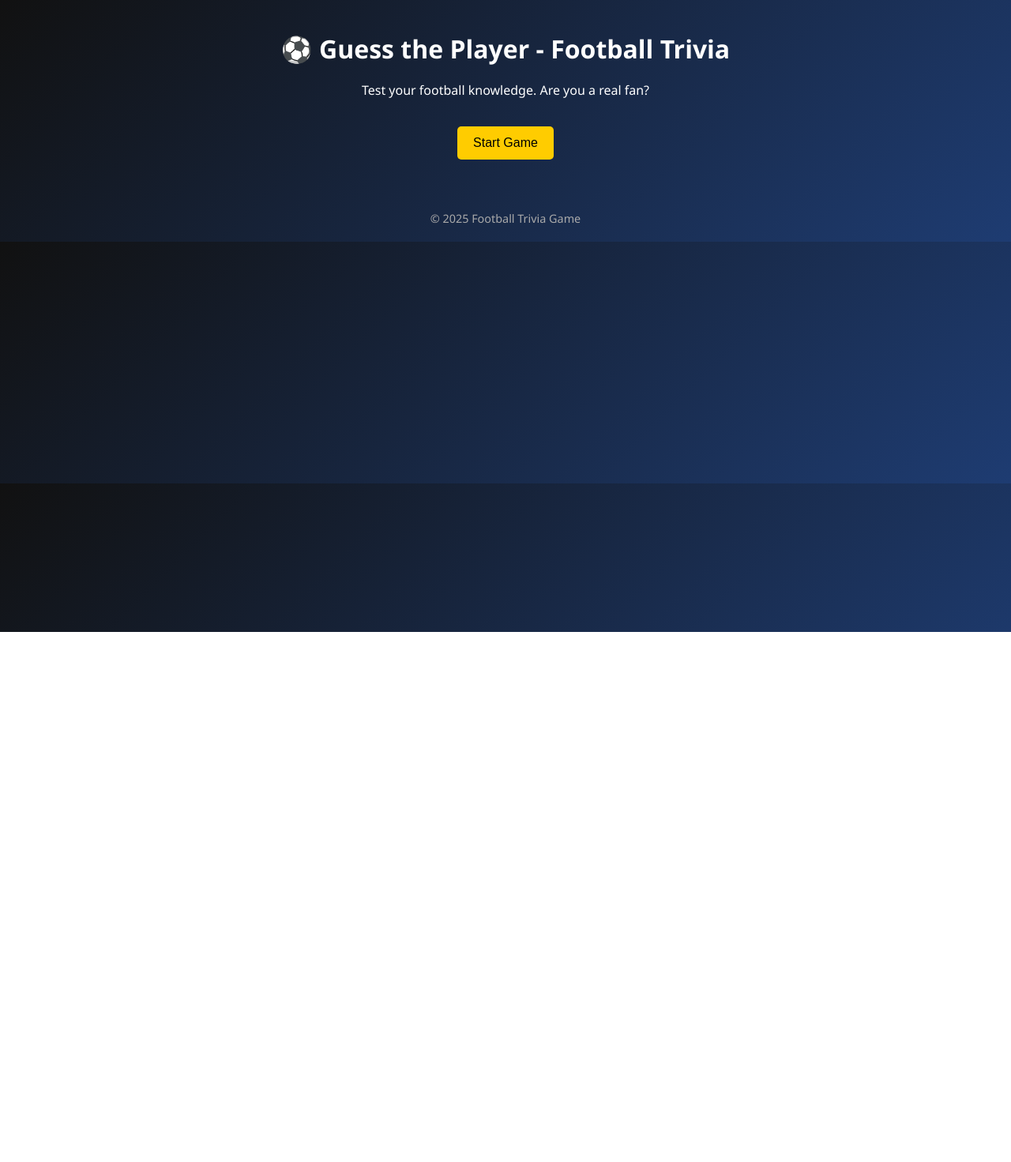
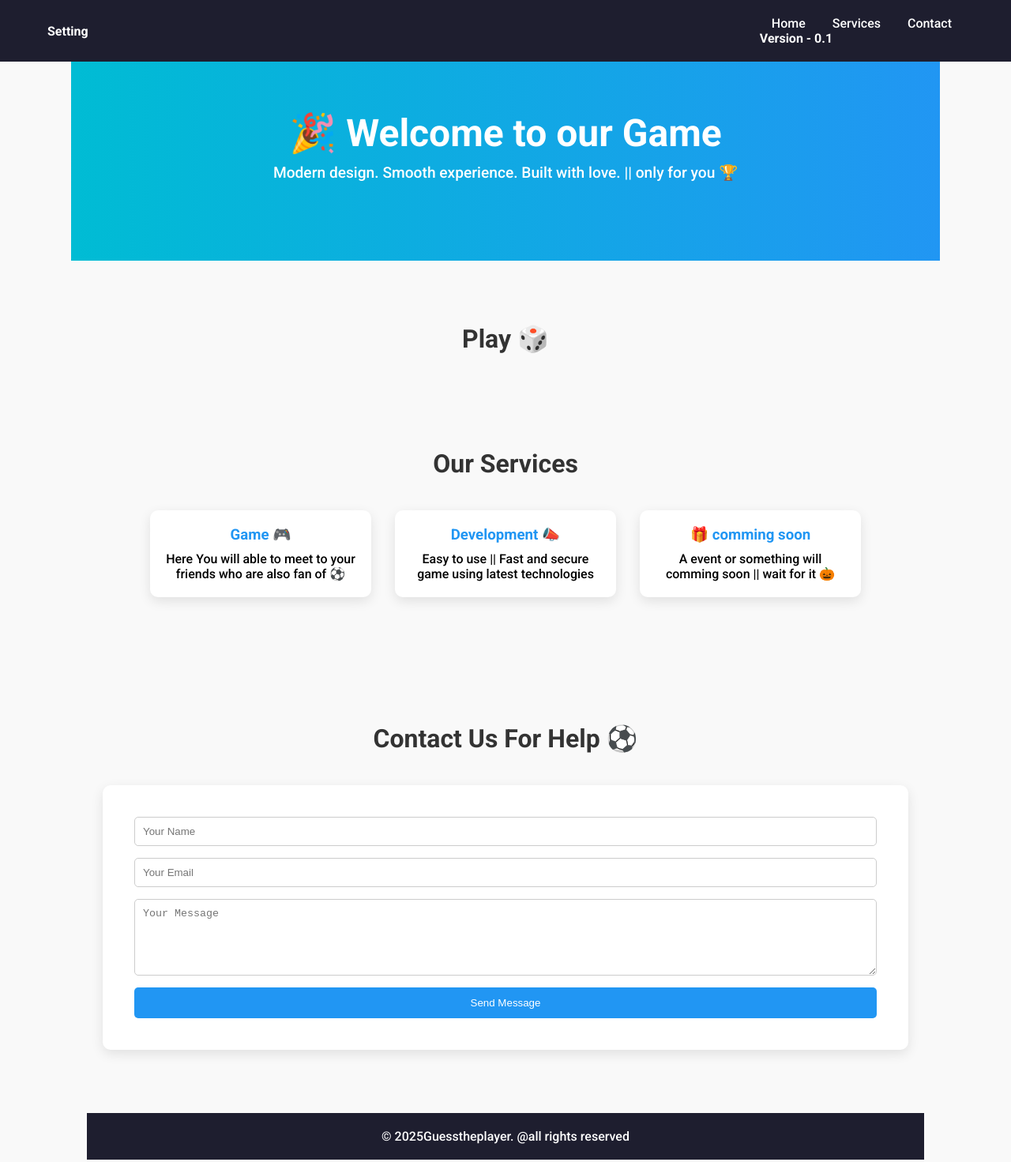
Before and after one commit to mahiarnav/Guesstheplayer, a plain HTML site: page index.html in a window 1280 px wide. Shown: the whole page at 79% size. Before the commit the page ends 800 px from the top, so only its background shows below. Drawn offline with Linux system fonts and the light colour scheme.

Commit message:
Update index.html

```diff
--- a/index.html
+++ b/index.html
@@ -3,135 +3,216 @@
 <head>
   <meta charset="UTF-8" />
   <meta name="viewport" content="width=device-width, initial-scale=1.0"/>
-  <title>Guess the Player - Trivia</title>
+  <title>Modern Web Main Page</title>
+  <link href="https://fonts.googleapis.com/css2?family=Roboto:wght@300;500;700&display=swap" rel="stylesheet">
   <style>
+    * {
+      margin: 0;
+      padding: 0;
+      box-sizing: border-box;
+    }
+
     body {
-      margin: 0;
-      font-family: 'Segoe UI', sans-serif;
-      background: linear-gradient(135deg, #111, #1e3c72);
+      font-family: 'Roboto', sans-serif;
+      background: #f9f9f9;
+      scroll-behavior: smooth;
+    }
+
+    header {
+      background: #1e1e2f;
+      color: #fff;
+      padding: 20px 0;
+      position: fixed;
+      width: 100%;
+      top: 0;
+      z-index: 999;
+    }
+
+    nav {
+      max-width: 1200px;
+      margin: auto;
+      display: flex;
+      justify-content: space-between;
+      align-items: center;
+      padding: 0 20px;
+    }
+
+    nav a {
+      color: #fff;
+      text-decoration: none;
+      margin: 0 15px;
+      font-weight: 500;
+    }
+
+    nav a:hover {
+      color: #00bcd4;
+    }
+
+    .hero {
+      background: linear-gradient(to right, #00bcd4, #2196f3);
+      color: #fff;
+      padding: 140px 20px 100px;
+      text-align: center;
+    }
+
+    .hero h1 {
+      font-size: 3rem;
+      margin-bottom: 10px;
+    }
+
+    .hero p {
+      font-size: 1.2rem;
+    }
+
+    section {
+      padding: 80px 20px;
+      max-width: 1100px;
+      margin: auto;
+    }
+
+    .section-title {
+      text-align: center;
+      margin-bottom: 40px;
+      font-size: 2rem;
+      color: #333;
+    }
+
+    .services {
+      display: flex;
+      flex-wrap: wrap;
+      gap: 30px;
+      justify-content: center;
+    }
+
+    .service {
+      background: #fff;
+      padding: 20px;
+      border-radius: 10px;
+      box-shadow: 0 5px 15px rgba(0,0,0,0.1);
+      width: 280px;
+      text-align: center;
+      transition: transform 0.3s ease;
+    }
+
+    .service:hover {
+      transform: translateY(-10px);
+    }
+
+    .service h3 {
+      margin-bottom: 10px;
+      color: #2196f3;
+    }
+
+    .contact {
+      background: #fff;
+      padding: 40px;
+      border-radius: 10px;
+      box-shadow: 0 5px 15px rgba(0,0,0,0.1);
+    }
+
+    .contact form {
+      display: flex;
+      flex-direction: column;
+    }
+
+    .contact input, .contact textarea {
+      padding: 10px;
+      margin-bottom: 15px;
+      border: 1px solid #ccc;
+      border-radius: 5px;
+    }
+
+    .contact button {
+      background: #2196f3;
+      color: #fff;
+      border: none;
+      padding: 12px;
+      border-radius: 5px;
+      cursor: pointer;
+    }
+
+    footer {
+      background: #1e1e2f;
       color: #fff;
       text-align: center;
       padding: 20px;
     }
 
-    h1, h2, p {
-      margin: 20px 0;
-    }
+    @media (max-width: 768px) {
+      .services {
+        flex-direction: column;
+        align-items: center;
+      }
 
-    .lobby, .game {
-      max-width: 600px;
-      margin: auto;
-    }
+      nav {
+        flex-direction: column;
+        align-items: flex-start;
+      }
 
-    .hidden {
-      display: none;
-    }
-
-    input[type="text"] {
-      padding: 12px;
-      font-size: 16px;
-      width: 80%;
-      border-radius: 5px;
-      border: none;
-      margin-top: 10px;
-    }
-
-    button {
-      padding: 12px 20px;
-      margin: 15px 10px;
-      font-size: 16px;
-      border: none;
-      border-radius: 5px;
-      background-color: #ffcc00;
-      color: #000;
-      cursor: pointer;
-      transition: 0.3s;
-    }
-
-    button:hover {
-      background-color: #ffd633;
-    }
-
-    .feedback {
-      font-weight: bold;
-      margin-top: 15px;
-    }
-
-    footer {
-      margin-top: 50px;
-      font-size: 0.9em;
-      color: #aaa;
+      nav a {
+        margin: 5px 0;
+      }
     }
   </style>
 </head>
 <body>
 
-  <audio id="lobbyMusic" src="sounds/lobby.mp3" loop autoplay></audio>
-  <audio id="correctSound" src="sounds/correct.mp3"></audio>
-  <audio id="wrongSound" src="sounds/wrong.mp3"></audio>
+<header>
+  <nav>
+    <div><strong>Setting</strong></div>
 
-  <div class="lobby" id="lobby">
-    <h1>⚽ Guess the Player - Football Trivia</h1>
-    <p>Test your football knowledge. Are you a real fan?</p>
-    <button onclick="startGame()">Start Game</button>
+    <div>
+      <a href="#hero">Home</a>
+      <a href="#services">Services</a>
+      <a href="#contact">Contact</a>
+    <div><strong><color #f1f1f1>Version - 0.1 </color></strong></div>
+
+    </div>
+  </nav>
+</header>
+
+<section class="hero" id="hero">
+  <h1>🎉 Welcome to our Game</h1>
+  <p>Modern design. Smooth experience. Built with love. || only for you 🏆</p>
+</section>
+
+<section id="play">
+  <h2 class="section-title">Play 🎲</h2>
+  <div class="Play 🎲"></div>
+
+<section id="services">
+  <h2 class="section-title">Our Services</h2>
+  <div class="services">
+    <div class="service">
+      <h3>Game 🎮 </h3>
+      <p>Here You will able to meet to your friends who are also fan of ⚽</p>
+    </div>
+    <div class="service">
+      <h3>Development 📣 </h3>
+      <p>Easy to use || Fast and secure game using latest technologies</p>
+    </div>
+    <div class="service">
+      <h3>🎁 comming soon</h3>
+      <p>A event or something will comming soon || wait for it 🎃 </p>
+    </div>
   </div>
+</section>
 
-  <div class="game hidden" id="game">
-    <h2 id="question">Question appears here</h2>
-    <input type="text" id="answerInput" placeholder="Type your answer here..." />
-    <br>
-    <button onclick="submitAnswer()">Submit</button>
-    <button onclick="nextQuestion()">Skip</button>
-    <p class="feedback" id="feedback"></p>
+<section id="contact">
+  <h2 class="section-title">Contact Us For Help ⚽</h2>
+  <div class="contact">
+    <form>
+      <input type="text" placeholder="Your Name" required />
+      <input type="email" placeholder="Your Email" required />
+      <textarea rows="5" placeholder="Your Message" required></textarea>
+      <button type="submit">Send Message</button>
+    </form>
   </div>
+</section>
 
-  <footer>
-    © 2025 Football Trivia Game
-  </footer>
+<footer>
+  <p>&copy; 2025Guesstheplayer. @all rights reserved</p>
+</footer>
 
-  <script>
-    const questions = [
-      { question: "Who won the Ballon d'Or first?", answer: "stanley matthews" },
-      { question: "Which team won the 2024 Champions League?", answer: "real madrid" },
-      { question: "Who is known as 'The Egyptian King'?", answer: "mohamed salah" },
-      { question: "Who scored the 'Hand of God' goal?", answer: "diego maradona" },
-      { question: "Which country won the 2018 World Cup?", answer: "france" }
-        { question: "Which player holds the record for the most goals scored in a calendar year?", answer: " Lionel Messi "
-
-
-
-    let currentQuestionIndex = 0;
-
-    function startGame() {
-      document.getElementById('lobby').classList.add('hidden');
-      document.getElementById('game').classList.remove('hidden');
-      document.getElementById('lobbyMusic').pause();
-      loadQuestion();
-    }
-
-    function loadQuestion() {
-      const q = questions[currentQuestionIndex];
-      document.getElementById('question').textContent = q.question;
-      document.getElementById('answerInput').value = '';
-      document.getElementById('feedback').textContent = '';
-    }
-
-    function submitAnswer() {
-      const input = document.getElementById('answerInput').value.trim().toLowerCase();
-      const correct = questions[currentQuestionIndex].answer;
-      if (input === correct) {
-        document.getElementById('feedback').textContent = "✅ Correct!";
-        document.getElementById('correctSound').play();
-      } else {
-        document.getElementById('feedback').textContent = "❌ Incorrect. Try again or skip.";
-        document.getElementById('wrongSound').play();
-      }
-    }
-
-    function nextQuestion() {
-      currentQuestionIndex = (currentQuestionIndex + 1) % questions.length;
-      loadQuestion();
-    }
-  </script>
 </body>
 </html>
```
